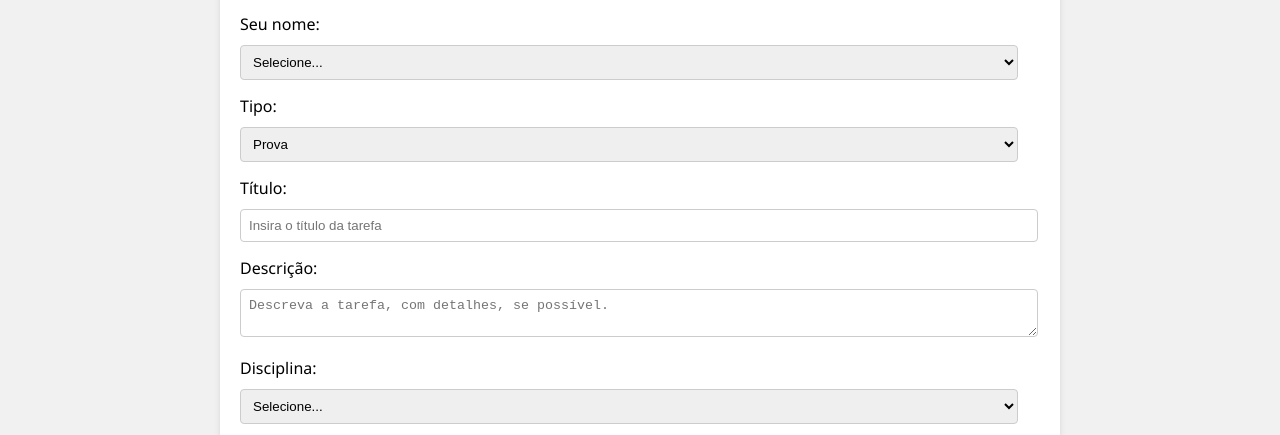
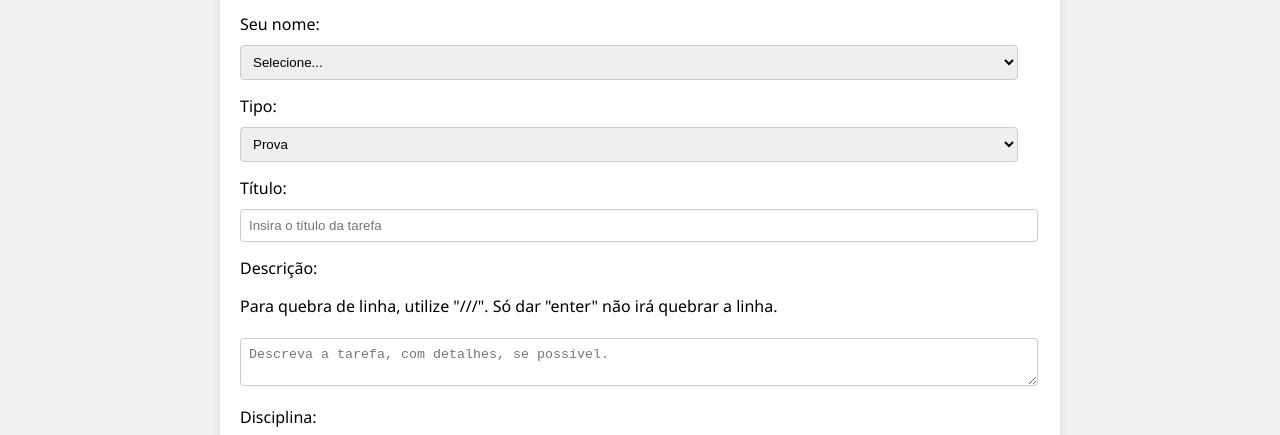
Before and after one commit to HydroXBR/304tarefas, a website: page interface/add.html in a window 1280 px wide. Shown: the part 290-725 px from the top of the page. Drawn offline with Linux system fonts and the light colour scheme.

Commit message:
Update add.html

```diff
--- a/interface/add.html
+++ b/interface/add.html
@@ -36,6 +36,7 @@
 			<label for="titulo">Título:</label>
 			<input type="text" id="titulo" name="titulo" placeholder="Insira o título da tarefa" minlength="5" maxlength="25" required>
 			<label for="desc">Descrição:</label>
+			<p>Para quebra de linha, utilize "///". Só dar "enter" não irá quebrar a linha.</p>
 			<textarea id="desc" name="desc" placeholder="Descreva a tarefa, com detalhes, se possível." minlength="5" required></textarea>
 
 			<label for="disciplina">Disciplina:</label>
```
